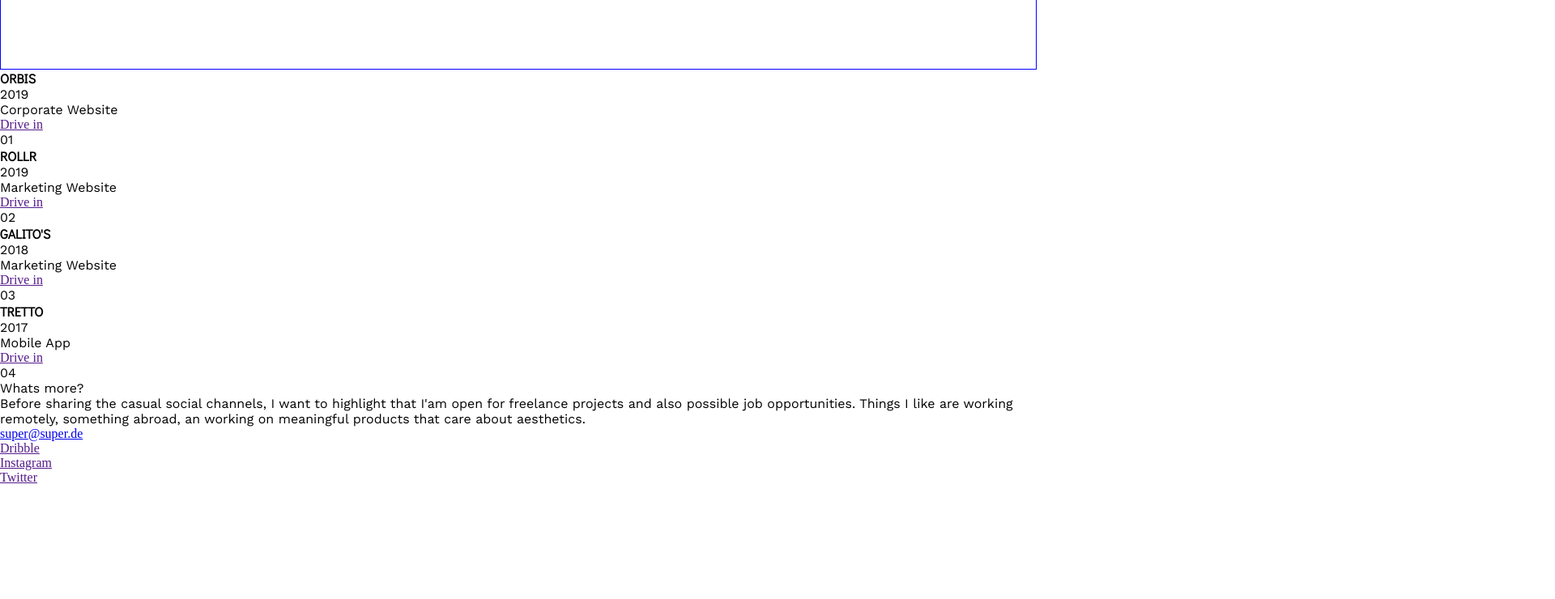
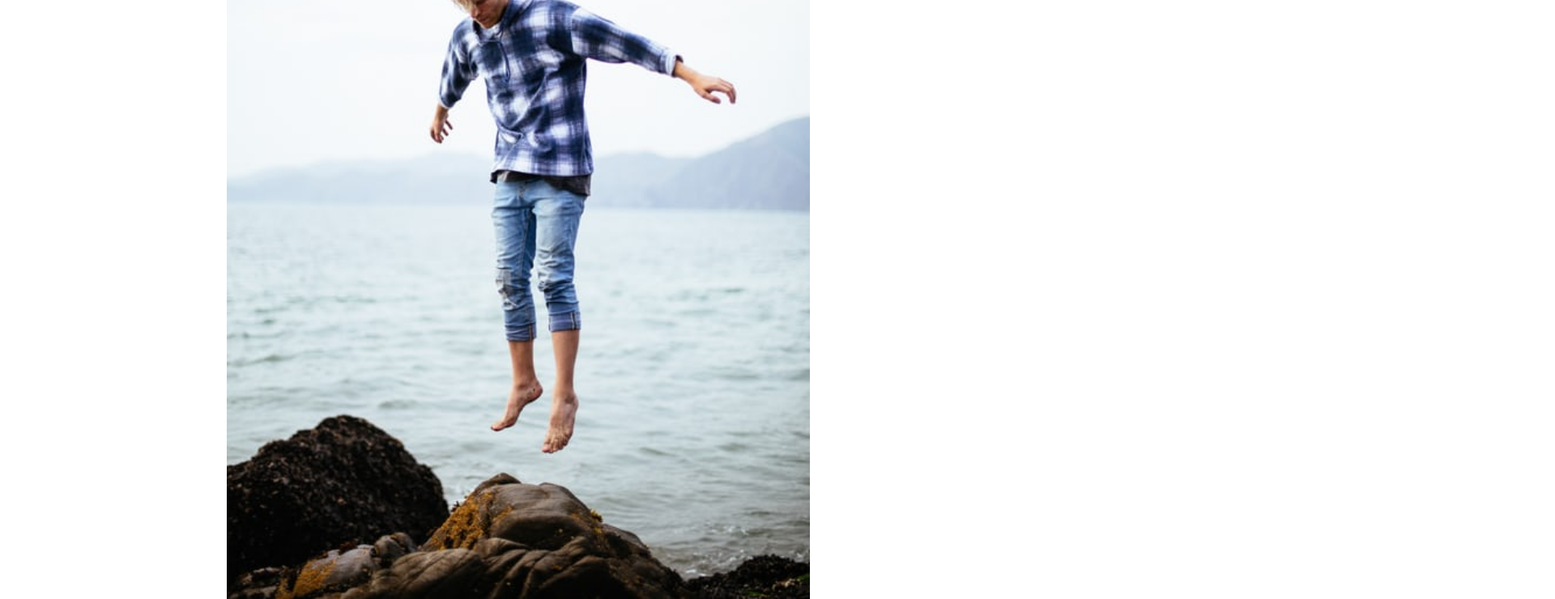
Before and after one commit to CodingFrank73/css-einfuehrung_Projekt-Portfolio, a plain HTML site: page index.html in a window 1280 px wide. Shown: the part 740-1480 px from the top of the page at 81% size, 1920 px wide, since content can reach past the window. Before the commit the page ends 1339 px from the top, so only its background shows below. Drawn offline with nearby package versions, Linux system fonts and the light colour scheme.

Commit message:
erster versuch

```diff
--- a/assets/css/style.css
+++ b/assets/css/style.css
@@ -11,27 +11,243 @@ Farben: #9e9e9e, #fff, #000, #333, #666
  @import url('https://fonts.googleapis.com/css2?family=Fjalla+One&display=swap');
 
  *{
+    width:1440px;
      padding: 0;
      margin: 0;
      font-size: 100%;
+     box-sizing: border-box;
+
 
  }
  h1, h2 {
     font-family: 'Didact Gothic', sans-serif;
+    font-size: 112px;
     text-transform: uppercase;
  }
 
  p{
     font-family: 'Work Sans', sans-serif;
+    font-size: 20px;
+    color: #666;
+ }
+
+ a{
+  color: #000;
+  font-family: 'Fjalla One', sans-serif;
+  font-size: 16px;
+  text-decoration: none;
  }
 
  header{
-     font-size: 20px;
-     text-align: center;
+  height: 213vh;
  }
 
- /* section:nth-of-type(1) */
- section:nth-of-type(1){
-     border: 1px solid blue;
-     height: 100vh;
+ header img{
+  height: 1080px;
+  width: 720px;
+  position: absolute;
+  top: 50%;
+  left: 50%;
+  transform: translate(-50%, 0%);
+
  }
+
+ header article{
+    width: 30%;
+    margin: 0 auto;
+    text-align: center;
+    padding: 20px 0px 0px 0px;
+ }
+ header h1{
+  font-size: 100px;
+  padding: 60px 0px 0px 0px;
+}
+header p{
+  color:#000
+}
+
+header p:nth-of-type(2){
+  font-size: 160px;
+  text-transform: uppercase;
+  padding: 1300px 0px 0px 0px;
+}
+/* ---------------------------------------------- */
+/* ---- main ---- */
+
+
+section{
+  height: 108vh;
+  position: relative;
+}
+
+section:nth-of-type(odd){
+  border: 1px solid blue;
+  height: 100vh;
+}
+
+section img{
+  height: 1000px;
+  width: 1440px;
+  position: absolute;
+}
+
+section:nth-of-type(odd) img{
+  height: 100%;
+  width: 100%;
+}
+
+section article{
+  border: 1px solid red;
+  width: 1440px;
+  height: 900px;
+  /* left: 220px; */
+  position: absolute;
+}
+
+section p, h2 {
+  position: absolute;
+  width: auto;
+  left: 220px;
+}
+
+
+section p:nth-of-type(1){
+  border: 1px solid pink;
+  top: 250px;
+}
+
+section:nth-of-type(odd) p:nth-of-type(1){
+  border: 1px solid pink;
+  top: 210px;
+}
+
+section h2{
+  top: 258px;
+}
+
+section:nth-of-type(odd) h2{
+  color:#fff;
+  top: 258px;
+}
+
+section p:nth-of-type(2){
+  top: 410px;
+}
+
+section:nth-of-type(odd) p{
+  color: #9e9e9e;;
+  top: 450px;
+}
+
+section a{
+  border: 2px solid #000;
+  padding: 15px 22px;
+  width: auto;
+  top: 555px;
+  left: 220px;
+  position: absolute;
+}
+
+section:nth-of-type(odd) a{
+  border: 2px solid #9e9e9e;
+  color:#fff;
+}
+
+section a:hover{
+  background-color: #000;
+  color: #fff;
+}
+
+section a:hover +p:nth-of-type(3){
+  opacity: 100%;
+  color: #000;
+}
+
+section:nth-of-type(odd) a:hover{
+  border: 2px solid #fff;
+  background-color: #fff;
+  color: #000;
+}
+
+section:nth-of-type(odd) a:hover +p:nth-of-type(3){
+  opacity: 100%;
+  color: #fff;
+}
+
+section p:nth-of-type(3){
+  font-family: 'Fjalla One', sans-serif;
+  font-size: 165px;
+  opacity: 90%;
+  top: 600px;
+  left: 1155px;
+}
+
+section:nth-of-type(odd) p:nth-of-type(3){
+  opacity: 20%;
+}
+
+section:nth-of-type(5){
+  height: 104vh;
+  background-color: #000;
+}
+
+section:nth-of-type(5) p:nth-of-type(1){
+  width: 1440px;
+  top: 130px;
+  font-size: 180px;
+  color: #fff;
+  text-align: center;
+  letter-spacing: -15px;
+}
+
+section:nth-of-type(5) p:nth-of-type(2){
+  width: 39vw;
+  top: 491px;
+  left: 640px;
+  font-size: 22px;
+  line-height: 180%;
+  letter-spacing: 0.5px;
+  color: #666;
+}
+
+section:nth-of-type(5) a{
+  border: none;
+  top: 761px;
+  left: 640px;
+  font-size: 60px;
+  color: #fff;
+  font-family: 'Work Sans', sans-serif;
+  letter-spacing: -5px;
+}
+
+section:nth-of-type(5) a:hover{
+  border: none;
+  text-decoration: underline;
+  background: #000;
+  color: #fff;
+}
+
+footer{
+  border: 1px solid blue;
+  height: 185vh;
+}
+
+footer ul{
+  margin-top: 300px;
+  text-align: center;
+  list-style: none;
+}
+
+footer li{
+  border: 1px solid red;
+  padding: 75px 10px 75px 10px;
+}
+
+footer a{
+  font-family: 'Didact Gothic', sans-serif;
+  font-size: 160px;
+}
+
+footer a:hover{
+  text-decoration: underline;
+}
--- a/index.html
+++ b/index.html
@@ -11,79 +11,82 @@
 
 <body>
     <header>
-        <p>Super Portfolio of</p>
+        <img src="assets/img/portfolio1.jpeg" alt="Pic_Start">
+        <article>
+            <p>Super Portfolio of</p>
+            <h1>Digital Designer</h1>
+            <p>Work</p>
+        </article>
     </header>
     <main>
         <!-- Section 1 -->
         <section>
-            <h1>Digital Designer</h1>
-            <p>WORK</p>
+            <img src="assets/img/portfolio2.jpg" alt="Pic_2">
+            <article>
+                <p>2019</p>
+                <h2>Orbis</h2>
+                <p>Corporate Website</p>
+                <a href="">Drive in</a>
+                <p>01</p>
+            </article>
         </section>
 
         <!-- Section 2 -->
         <section>
+            <img src="assets/img/portfolio3.png" alt="Pic_3">
+
             <article>
-                <h2>Orbis</h2>
                 <p>2019</p>
-                <p>Corporate Website</p>
+                <h2>Rollr</h2>
+                <p>Marketing Website</p>
                 <a href="">Drive in</a>
+                <p>02</p>
             </article>
-            <p>01</p>
         </section>
 
         <!-- Section 3 -->
         <section>
+            <img src="assets/img/portfolio4.jpg" alt="">
             <article>
-                <h2>Rollr</h2>
-                <p>2019</p>
+                <p>2018</p>
+                <h2>Galito's</h2>
                 <p>Marketing Website</p>
                 <a href="">Drive in</a>
+                <p>03</p>
             </article>
-            <p>02</p>
         </section>
 
         <!-- Section 4 -->
         <section>
+            <img src="assets/img/portfolio5.png" alt="">
             <article>
-                <h2>Galito's</h2>
-                <p>2018</p>
-                <p>Marketing Website</p>
+                <p>2017</p>
+                <h2>Tretto</h2>
+                <p>Mobile App</p>
                 <a href="">Drive in</a>
+                <p>04</p>
             </article>
-            <p>03</p>
         </section>
 
-        <!-- Section 5 -->
+        <!-- Sektion 5-->
         <section>
             <article>
-                <h2>Tretto</h2>
-                <p>2017</p>
-                <p>Mobile App</p>
-                <a href="">Drive in</a>
-            </article>
-            <p>04</p>
-        </section>
-
-        <!-- Sektion 6 -->
-        <section>
-            <p>Whats more?</p>
-            <article>
-                <p>Before sharing the casual social channels, I want to highlight that I'am
-                    open for freelance projects and also possible job opportunities. Things
-                    I like are working remotely, something abroad, an working on meaningful
-                    products that care about aesthetics.
+                <p>What more?</p>
+                <p>Before sharing the casual social channels, I wanted to highlight that I'am open for freelance
+                    projects and also possible job opportunities. Things
+                    I like are working remotely, something abroad, an working on meaningful products that care about
+                    aesthetics.
                 </p>
                 <a href="mailto:super@super.de">super@super.de</a>
             </article>
-
         </section>
     </main>
     <footer>
         <nav>
             <ul>
-                <li><a href="">Dribble</a></li>
-                <li><a href="">Instagram</a></li>
-                <li><a href="">Twitter</a></li>
+                <li><a href="#">Dribble</a></li>
+                <li><a href="#">Instagram</a></li>
+                <li><a href="#">Twitter</a></li>
             </ul>
         </nav>
     </footer>
```
Also changed, not shown: 2 other files.
